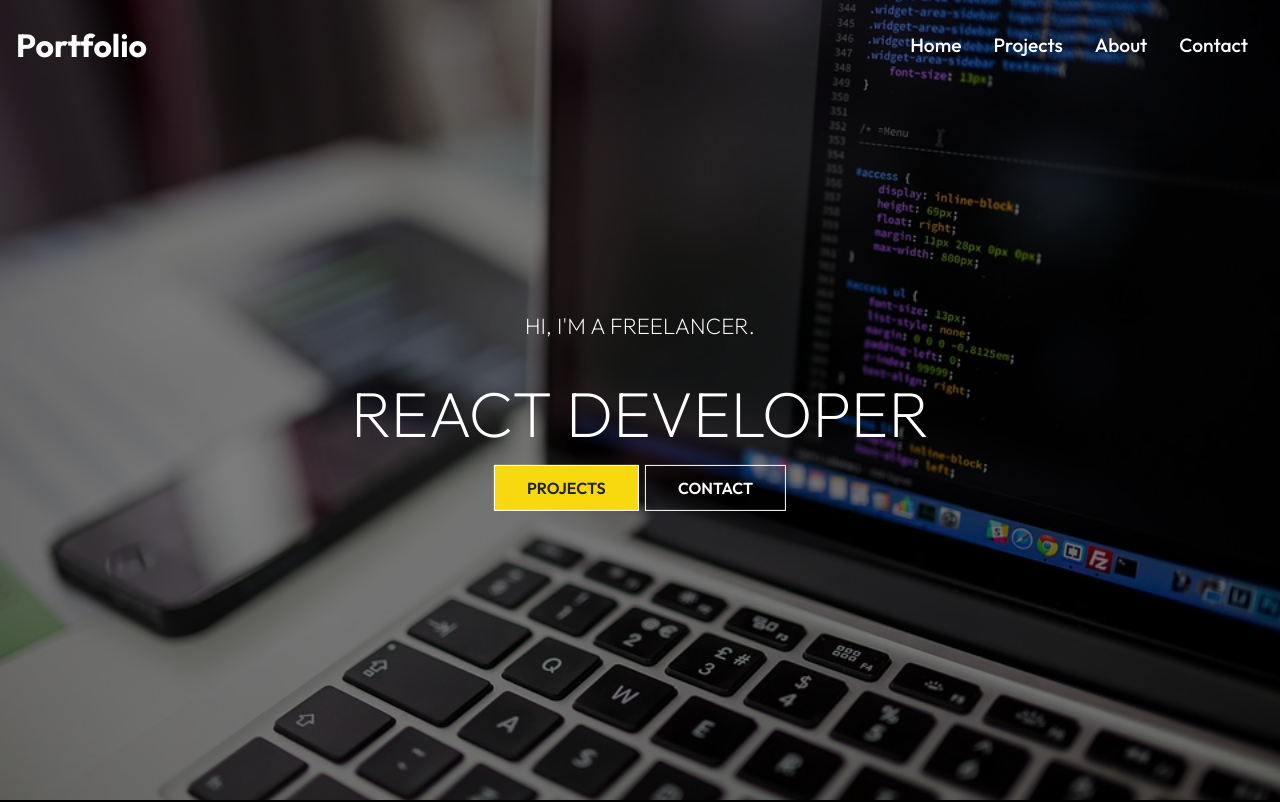
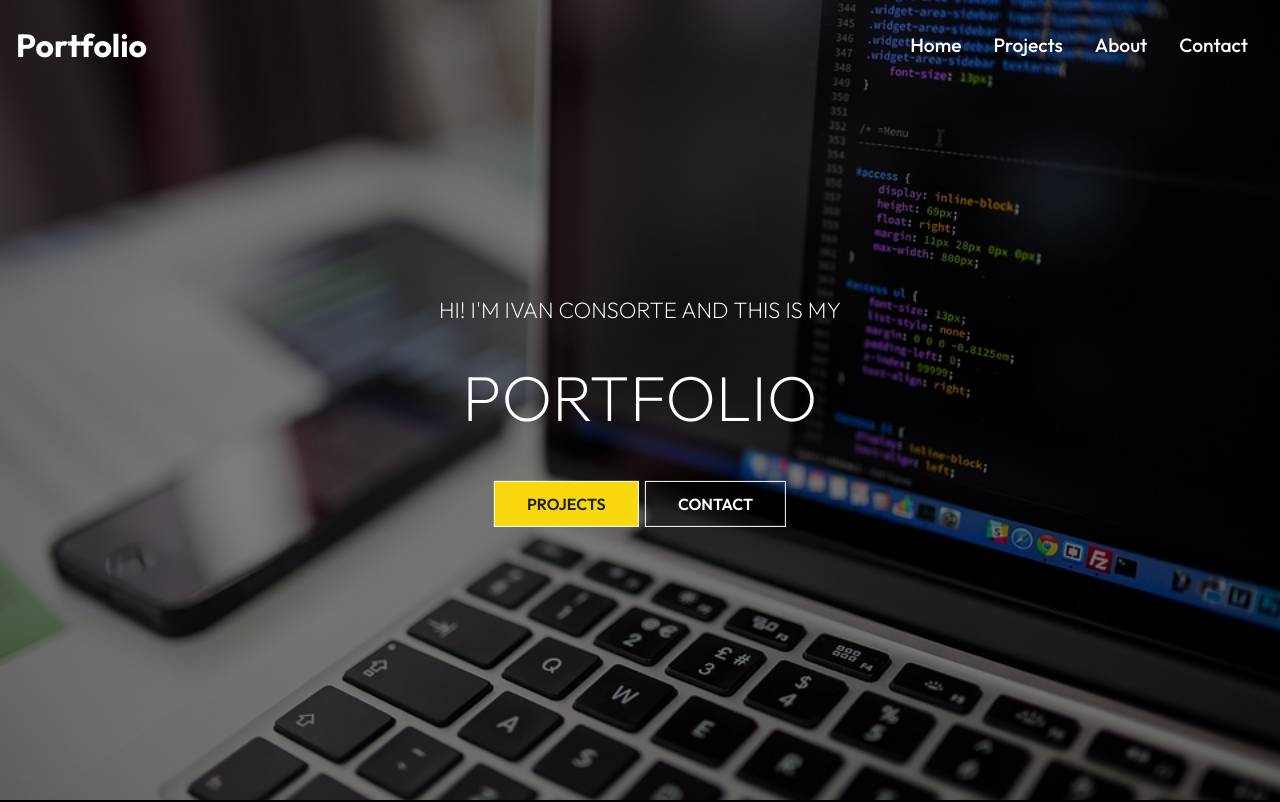
Before and after one commit to IvanConsorteWork/Portfolio-Old-, a React (Create React App) app: page / in a window 1280 px wide. Shown: the top 802 px of the page. Built offline with nearby package versions, Linux system fonts and the light colour scheme.

Commit message:
changing welcome message

```diff
--- a/src/components/HomeHeroImg.css
+++ b/src/components/HomeHeroImg.css
@@ -39,6 +39,7 @@
 .hero .content h1 {
     font-size: 4rem;
     padding: 0.6rem 0 1.5rem;
+    margin-bottom: 2rem
 }
 
 .hero .content p {
--- a/src/components/HomeHeroImg.js
+++ b/src/components/HomeHeroImg.js
@@ -12,8 +12,8 @@ const HeroImg = () => {
             <img className="intro-img" src={introImg} alt="background"/>
         </div>
         <div className="content">
-            <p>HI, I'M A FREELANCER.</p>
-            <h1>REACT DEVELOPER</h1>
+            <p>HI! I'M IVAN CONSORTE AND THIS IS MY</p>
+            <h1>PORTFOLIO</h1>
             <div>
                 <Link to="/projects" className='btn'>Projects</Link>
                 <Link to="/contact" className='btn btn-light'>Contact</Link>
```
